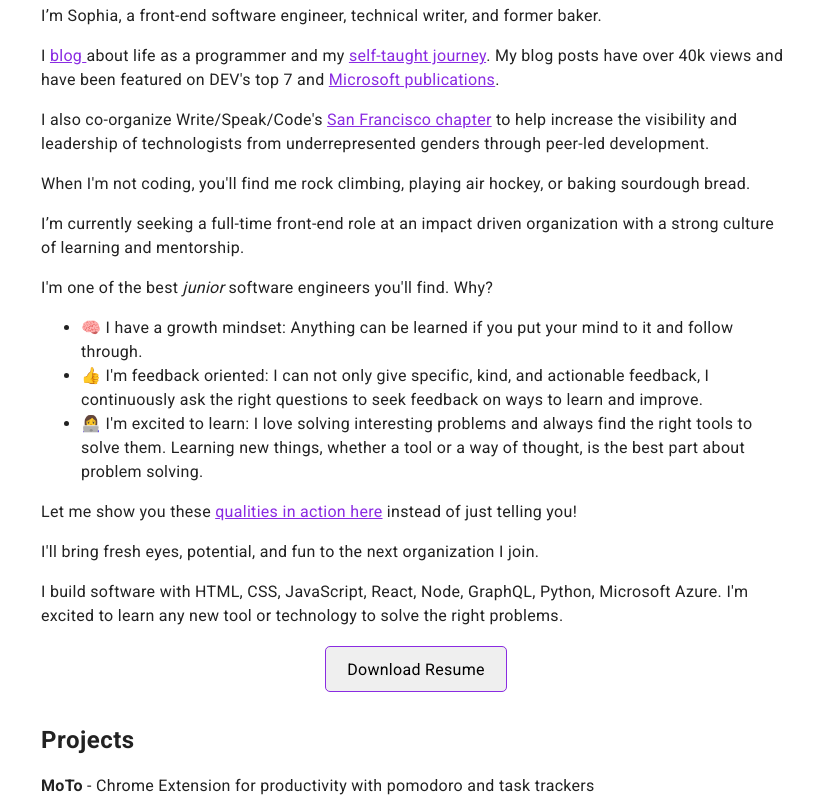
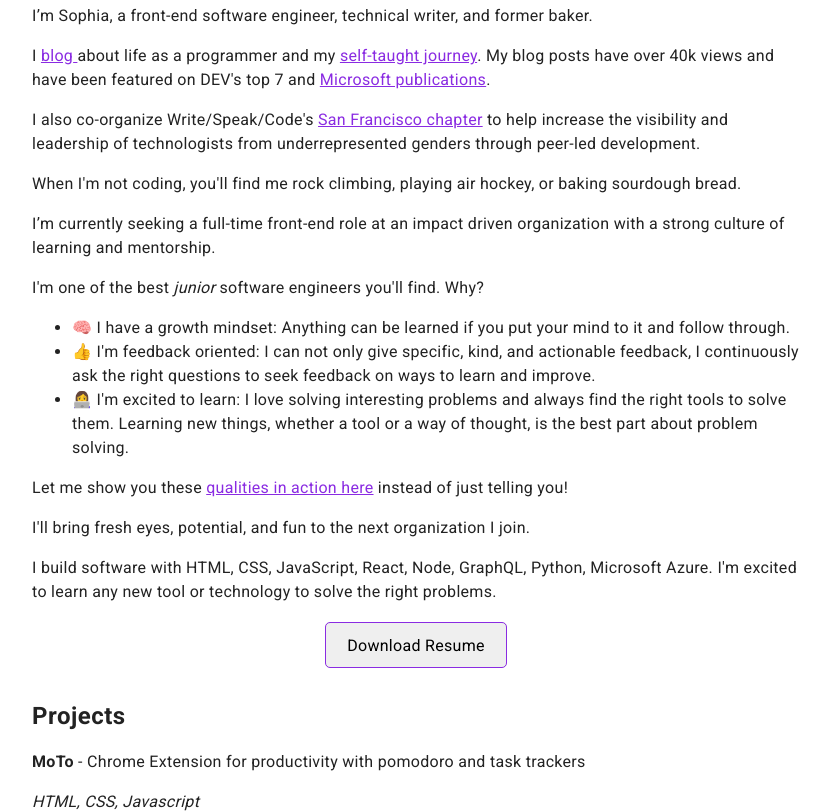
Before and after one commit to rmorabia/sophi-li.github.io, a Gatsby site: page / in a window 1280 px wide. Shown: the part 135-946 px from the top of the page, without its empty margins (224-1054 px from the left). Built offline with nearby package versions, Linux system fonts and the light colour scheme; Gatsby itself is replaced by a stand-in of ours.

Commit message:
fix responsiveness w media query

```diff
--- a/src/components/Container/Container.module.css
+++ b/src/components/Container/Container.module.css
@@ -1,4 +1,28 @@
 .Container {
   margin: 0 auto;
-  max-width: 750px;
+  max-width: 95%;
 }
+
+@media screen and (min-width: 600px) {
+  .Container {
+    max-width: 85%;
+  }
+}
+
+@media screen and (min-width: 800px) {
+  .Container {
+    max-width: 70%;
+  }
+}
+
+@media screen and (min-width: 1000px) {
+  .Container {
+    max-width: 65%;
+  }
+}
+
+@media screen and (min-width: 1200px) {
+  .Container {
+    max-width: 60%;
+  }
+}
--- a/src/components/Header/Header.module.css
+++ b/src/components/Header/Header.module.css
@@ -22,6 +22,7 @@
 .title {
   display: inline-block;
   color: blueviolet;
+  /* max-width: 9000px; */
 }
 
 .linkList {
--- a/src/layout/index.css
+++ b/src/layout/index.css
@@ -2,6 +2,7 @@ body {
   font-family: Roboto, sans-serif;
   color: #222;
   letter-spacing: 0.3px;
+  /* padding-left: 2rem; */
 }
 
 p,
```
